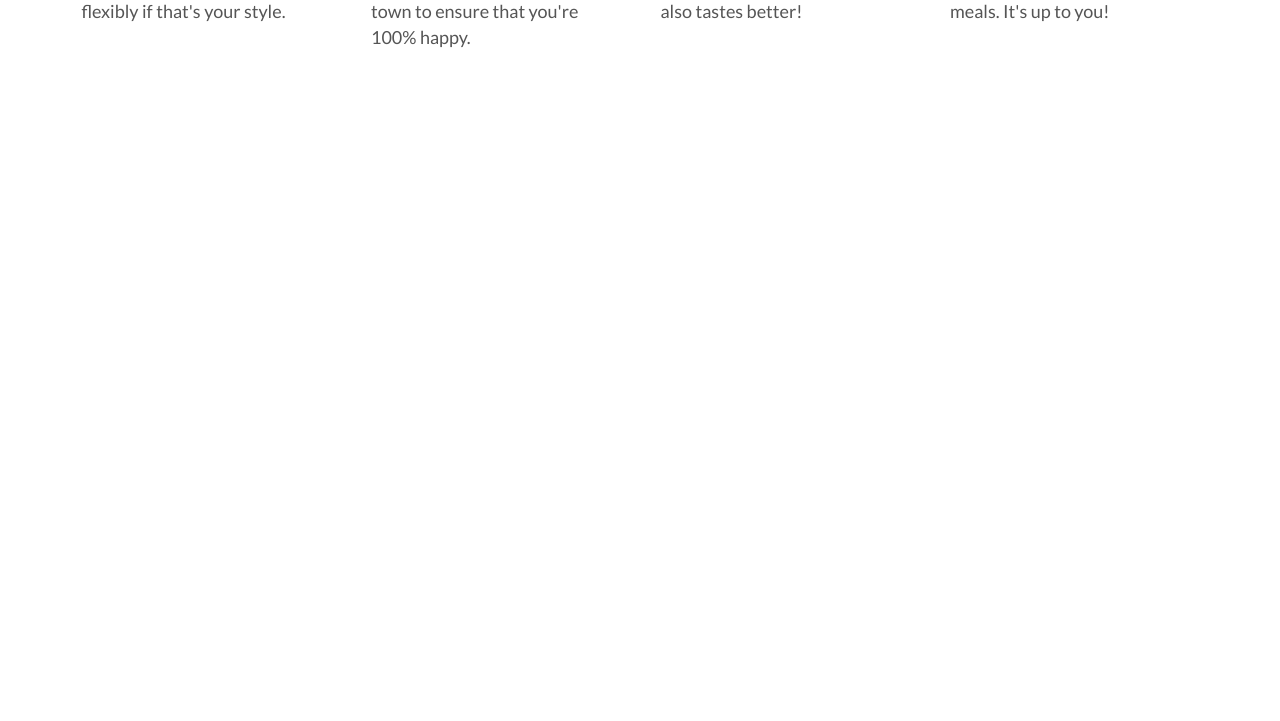
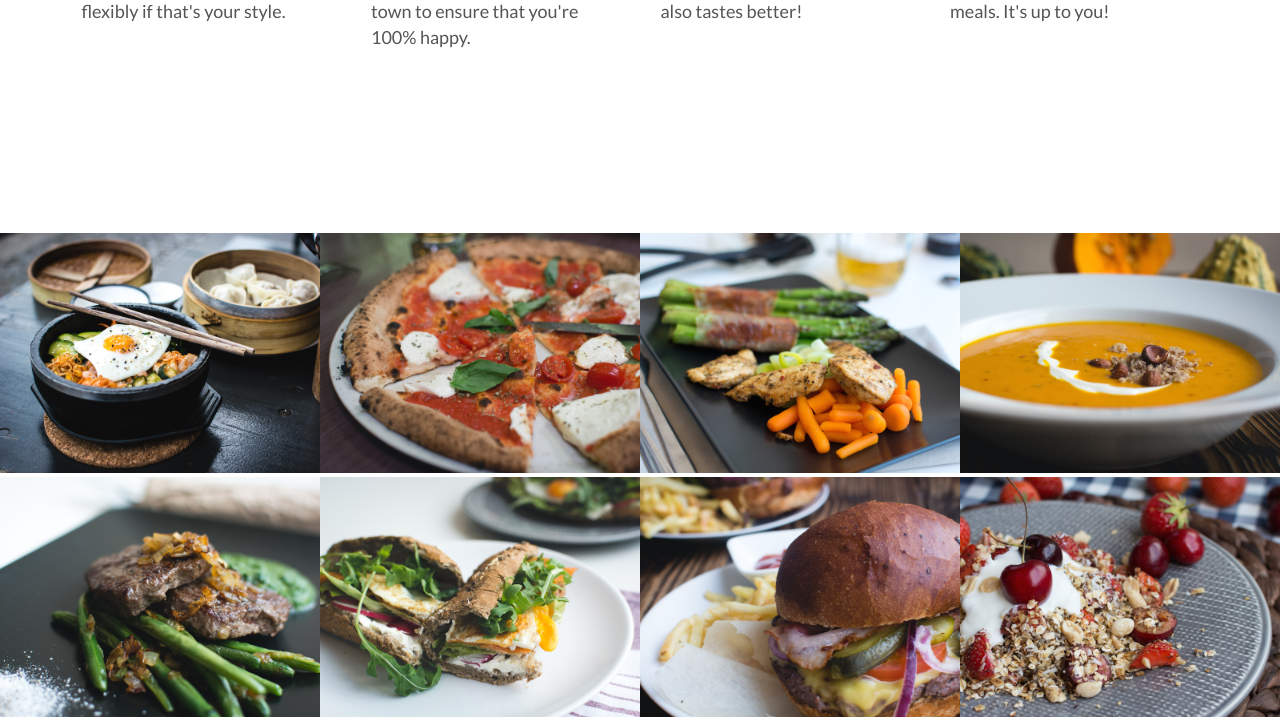
Before and after one commit to SparksFullStack/omnifood, a PHP site: page / in a window 1280 px wide. Shown: the part 1317-2038 px from the top of the page. Before the commit the page ends 1365 px from the top, so only its background shows below. Run offline with PHP 8.4, Linux system fonts and the light colour scheme; some libraries are stand-ins or nearby versions.

Commit message:
meals section completed--will add animated transitions next

```diff
--- a/index.html
+++ b/index.html
@@ -71,6 +71,53 @@
             </div>
         </section>
 
+        <section class='section-meals'>
+            <ul class='meals-showcase'>
+                <li>
+                    <figure class='meal-photo'>
+                        <img src='resources/imgs/1.jpg' alt='Korean bibimbap with egg and vegetables' />
+                    </figure>
+                </li>
+                <li>
+                    <figure class='meal-photo'>
+                        <img src='resources/imgs/2.jpg' alt='Simple italian pizza with cherry tomatoes' />
+                    </figure>
+                </li>
+                <li>
+                    <figure class='meal-photo'>
+                        <img src='resources/imgs/3.jpg' alt='Chicken breast steak with vegetables' />
+                    </figure>
+                </li>
+                <li>
+                    <figure class='meal-photo'>
+                        <img src='resources/imgs/4.jpg' alt='Autumn pumpkin soup' />
+                    </figure>
+                </li>
+            </ul>
+
+            <ul class='meals-showcase'>
+                    <li>
+                        <figure class='meal-photo'>
+                            <img src='resources/imgs/5.jpg' alt='Paleo beef steak with vegetables' />
+                        </figure>
+                    </li>
+                    <li>
+                        <figure class='meal-photo'>
+                            <img src='resources/imgs/6.jpg' alt='Healthy baguette with egg and vegetables' />
+                        </figure>
+                    </li>
+                    <li>
+                        <figure class='meal-photo'>
+                            <img src='resources/imgs/7.jpg' alt='Burger with cheddar and bacon' />
+                        </figure>
+                    </li>
+                    <li>
+                        <figure class='meal-photo'>
+                            <img src='resources/imgs/8.jpg' alt='Granola with cherries and strawberries' />
+                        </figure>
+                    </li>
+                </ul>
+        </section>
         <script src="https://unpkg.com/ionicons@4.4.6/dist/ionicons.js"></script>
     </body>
 </html>
--- a/resources/css/style.css
+++ b/resources/css/style.css
@@ -198,5 +198,26 @@ header {
 }
 
 /* ------------------------------- */
-/* Header */
+/* Meals */
 /* ------------------------------- */
+
+.meals-showcase {
+    list-style: none;
+    width: 100%;
+}
+
+.meals-showcase li {
+    display: block;
+    float: left;
+    width: 25%;
+}
+
+.meal-photo {
+    width: 100%;
+    margin: 0;
+}
+
+.meal-photo img {
+    width: 100%;
+    height: auto;
+}
```
